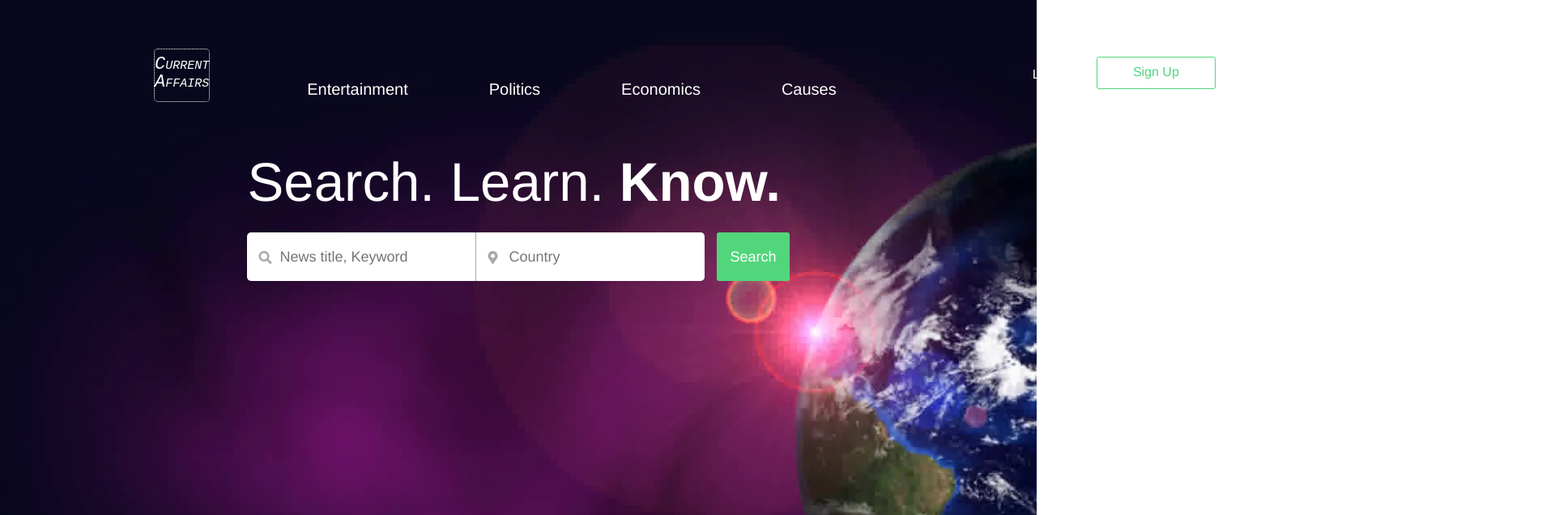
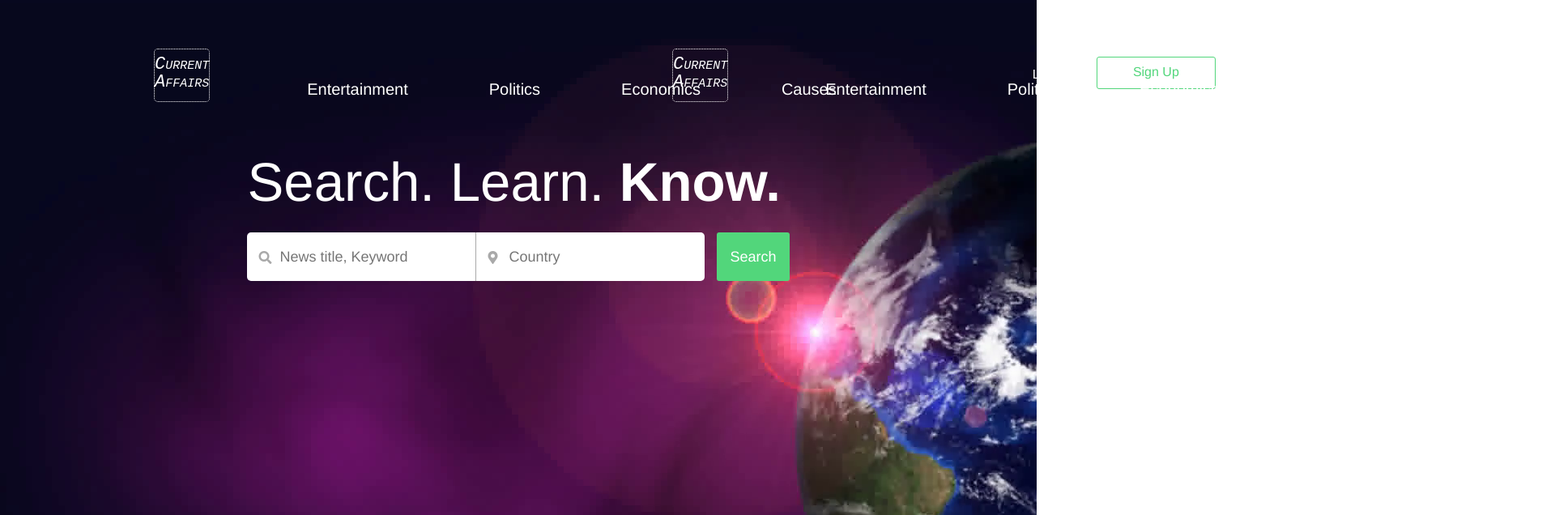
Before and after one commit to AquilaVirtual/current-affairs, a React (Create React App) app in the folder current-affairs-front-end/: page / in a window 1280 px wide. Shown: the top 636 px of the page at 81% size, 1920 px wide, since content can reach past the window. Built offline with nearby package versions, Linux system fonts and the light colour scheme.

Commit message:
add navbar to searchResults

```diff
--- a/current-affairs-front-end/src/components/SearchResults.js
+++ b/current-affairs-front-end/src/components/SearchResults.js
@@ -18,7 +18,7 @@ class SearchResults extends React.Component {
           null
       );
     return <div>
-        {/* <NavBar /> */}
+        <NavBar />
         {news}
         </div>;
   }
```
